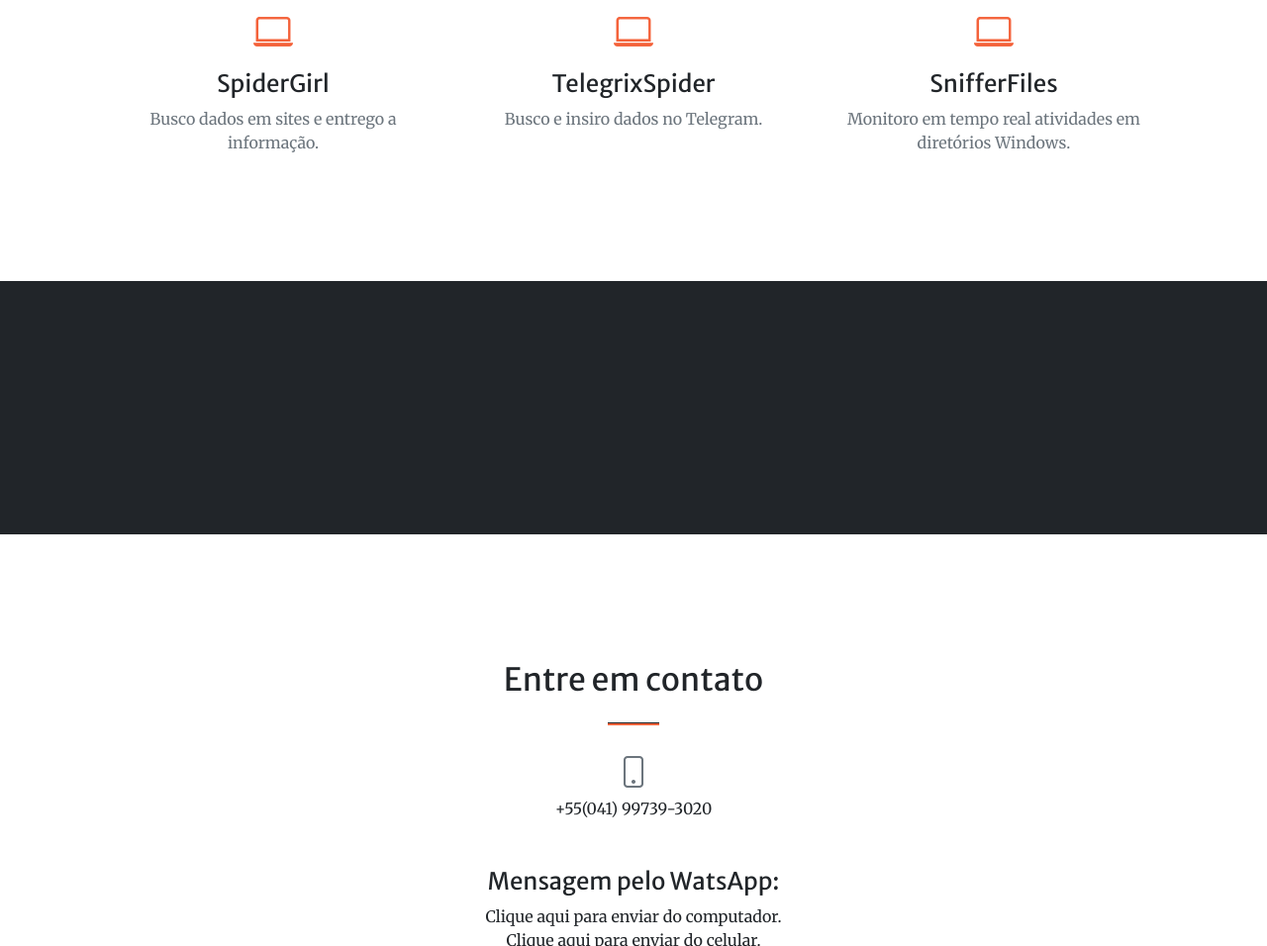
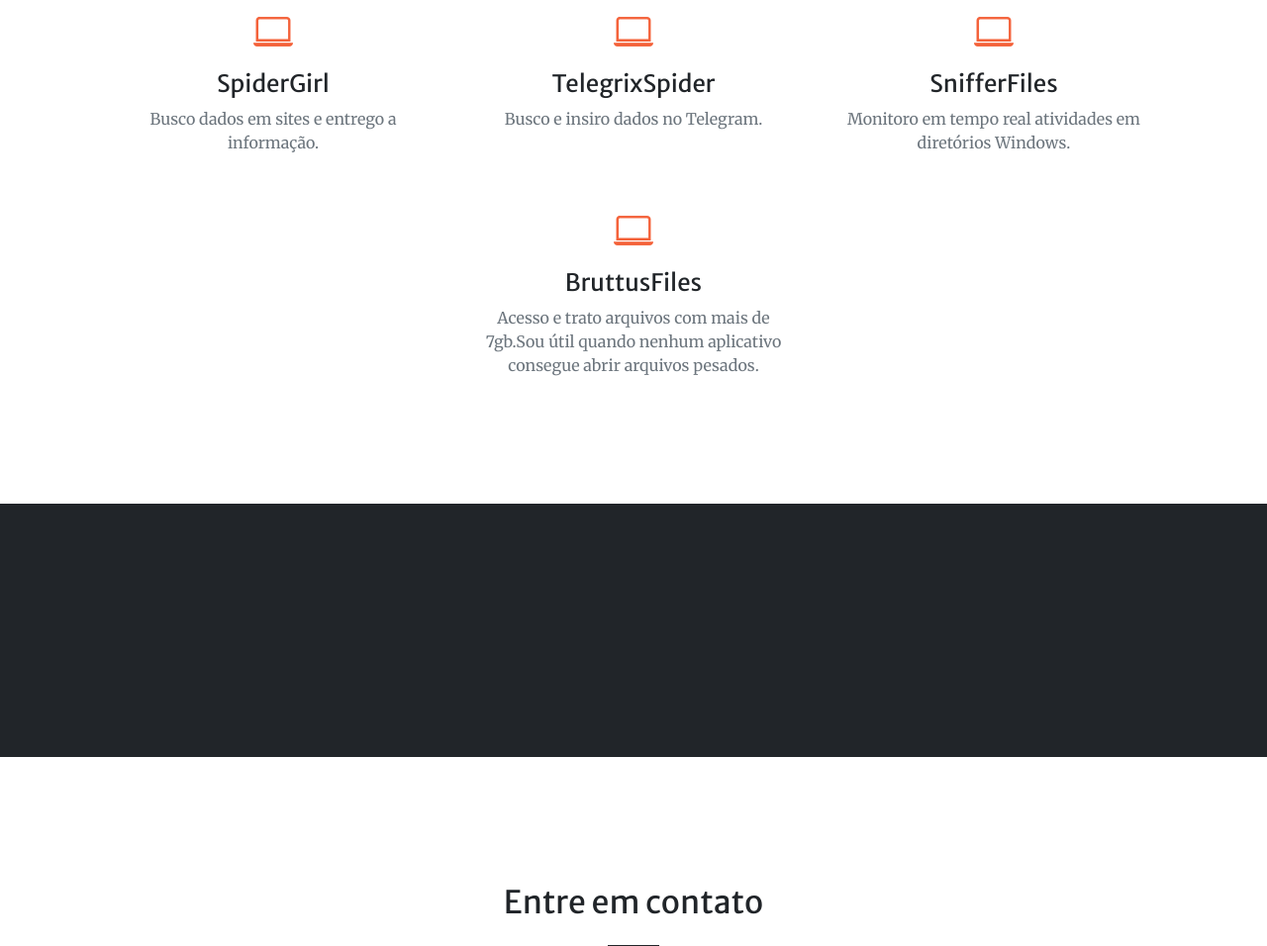
Before and after one commit to roboseiaparaempresas/roboseiaparaempresas.github.io, a plain HTML site: page index.html in a window 1280 px wide. Shown: the part 2238-3194 px from the top of the page at 99% size. Drawn offline with nearby package versions, Linux system fonts and the light colour scheme; some packages are replaced by stand-ins of ours; a script that the page names is missing.

Commit message:
inserido bruttus files

```diff
--- a/index.html
+++ b/index.html
@@ -149,6 +149,15 @@
                         </div>
                     </div>
 
+                     <!-- Serviço 4 -->
+                    <div class="col-lg-4 col-md-6 text-center">
+                        <div class="mt-5">
+                            <div class="mb-2"><i class="bi-laptop fs-1 text-primary"></i></div>
+                            <h3 class="h4 mb-2">BruttusFiles</h3>
+                            <p class="text-muted mb-0">Acesso e trato arquivos com mais de 7gb.Sou útil quando nenhum aplicativo consegue abrir arquivos pesados.</p>
+                        </div>
+                    </div>
+
 
                 </div>
             </div>
```
